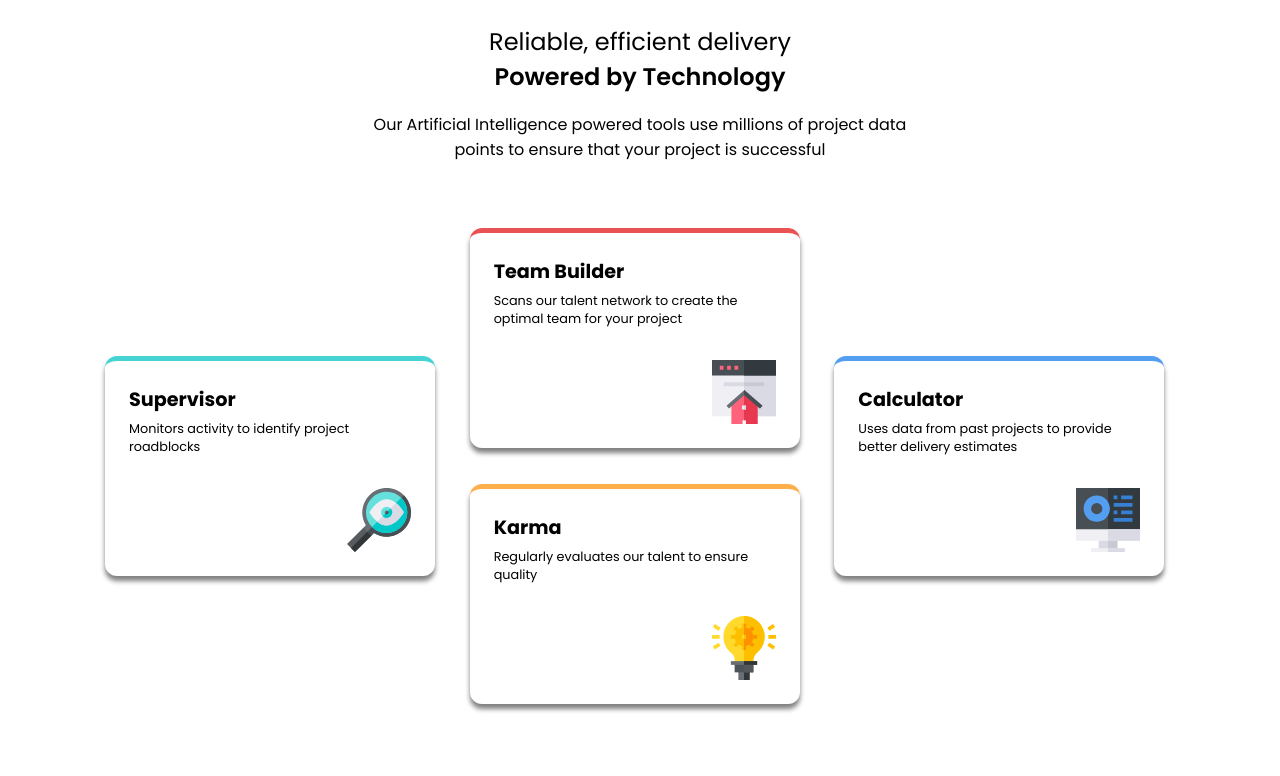
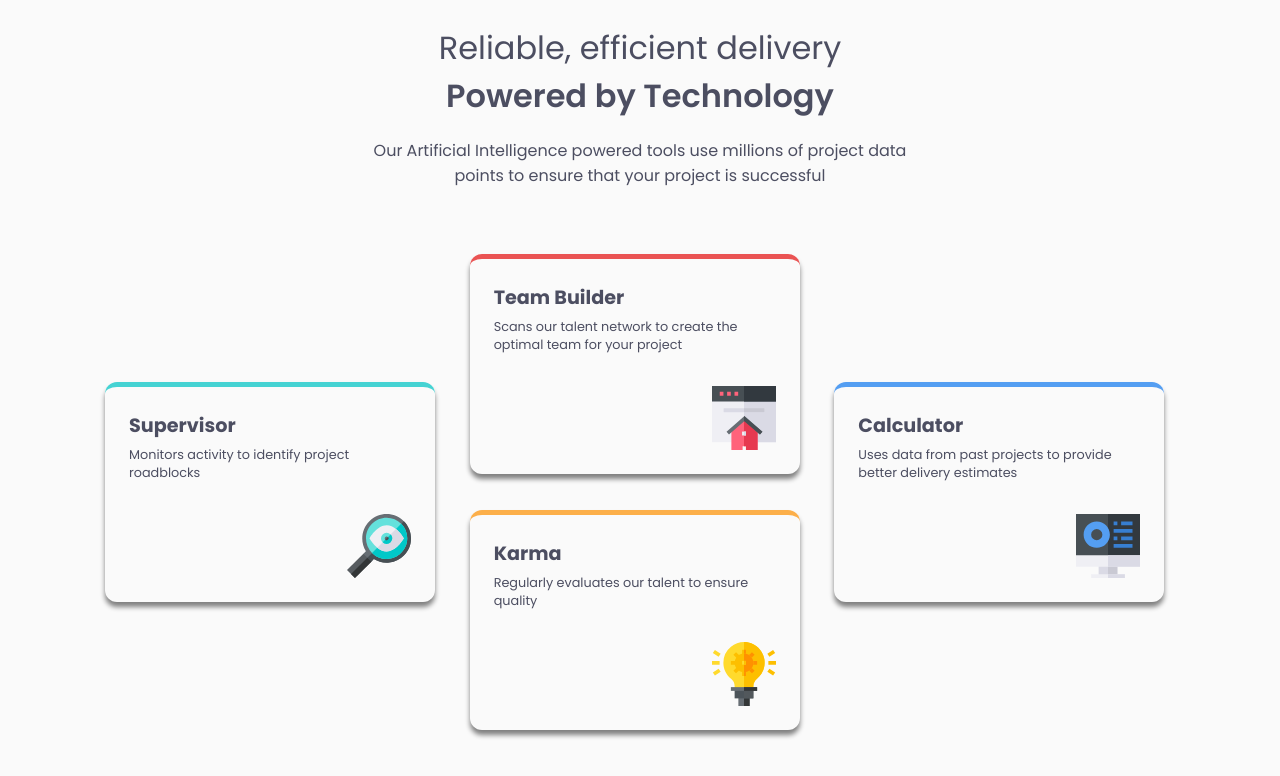
Before and after one commit to Ay-dotcode/Four-card-feature-section, a plain HTML site: page index.html in a window 1280 px wide. Drawn offline with Linux system fonts and the light colour scheme.

Commit message:
increasing the heading size

```diff
--- a/styles-desktop.css
+++ b/styles-desktop.css
@@ -9,6 +9,11 @@
         width: 35em;
         text-align: center;
 
+    }
+
+    h1,
+    h2 {
+        font-size: 2em;
     }
 
     #cards {
--- a/styles.css
+++ b/styles.css
@@ -12,6 +12,8 @@ body {
     flex-direction: column;
     align-items: center;
     padding: 24px;
+    background-color: hsl(0, 0%, 98%);
+    color: hsl(234, 12%, 34%);
 }
 
 h1 {
```
